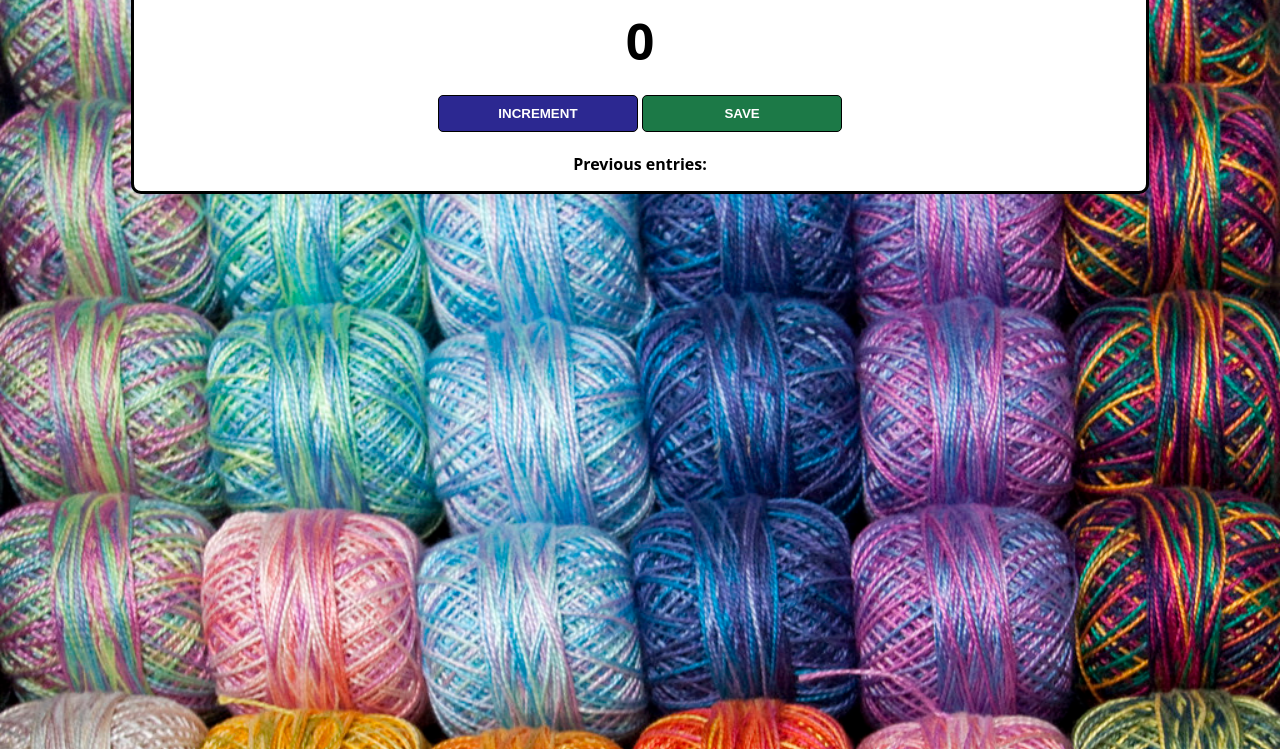
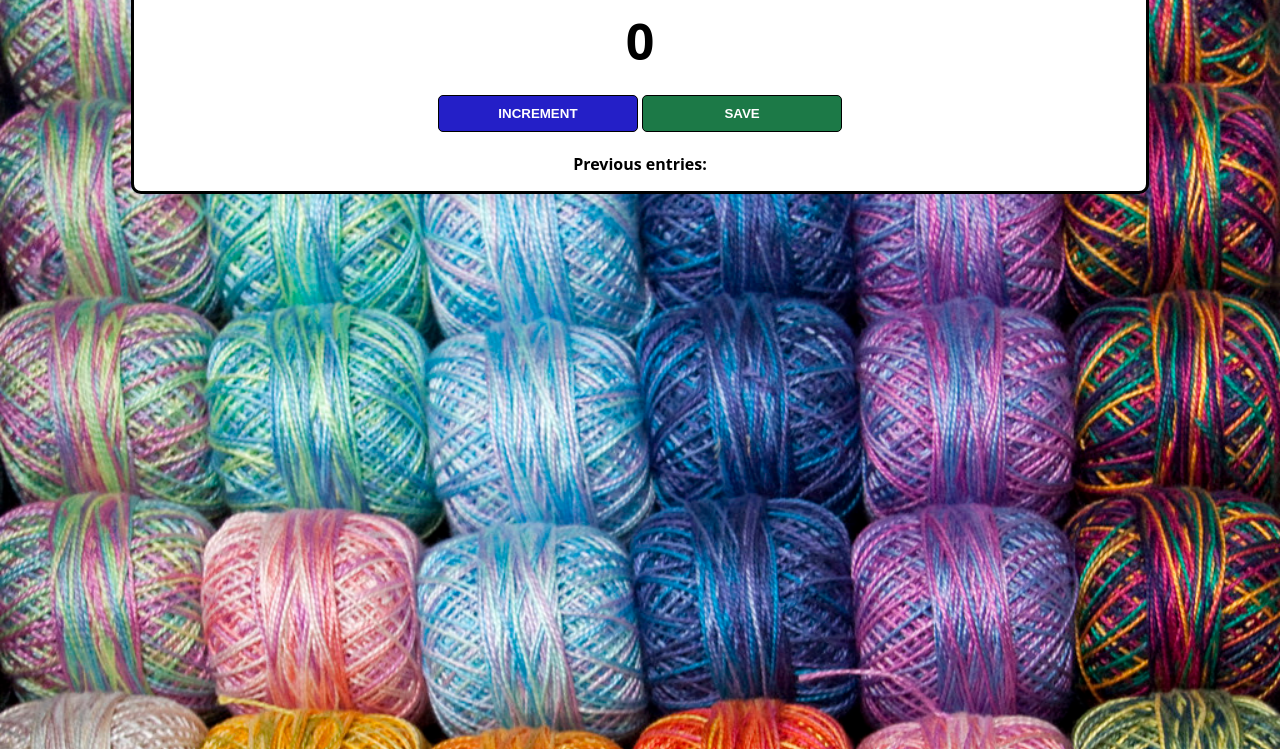
Before and after one commit to Vince-Munene/passenger-counter, a plain HTML site: page index.html in a window 1280 px wide. Shown: the part 67-816 px from the top of the page. Drawn offline with Linux system fonts and the light colour scheme.

Commit message:
changed button color

```diff
--- a/index.css
+++ b/index.css
@@ -37,7 +37,7 @@ button {
 }
 
 #increment-btn {
-    background: #2C2891;
+    background: #241fc7;
 }
 
 #save-btn {
```
